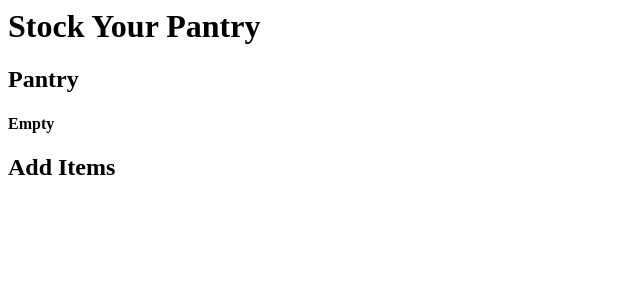
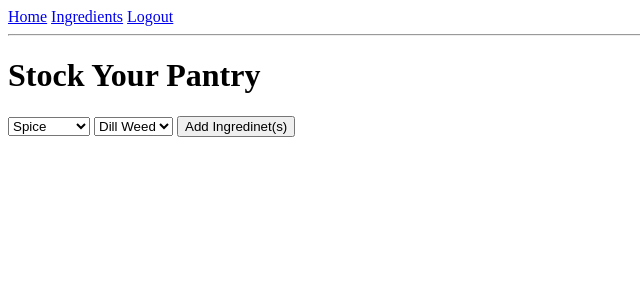
Before and after one commit to Joshhnatek/cmpe131proj, a Flask app: page /stock_pantry in a window 1280 px wide. Shown: the top 300 px of the page, without its empty margins (0-640 px from the left). Run offline with Flask 2, Linux system fonts and the light colour scheme; a user stored in the database is signed in; data comes from the database, SQL or seed files in the repository; both versions use the stored data as it was after the commit.

Commit message:
drop down menu for ingredient category and name

```diff
--- a/app/forms.py
+++ b/app/forms.py
@@ -1,7 +1,7 @@
 from flask_wtf import FlaskForm
-from wtforms import StringField, PasswordField, BooleanField, SubmitField
+from wtforms import StringField, PasswordField, BooleanField, SubmitField, SelectField
 from wtforms.validators import DataRequired, Email, EqualTo, ValidationError
-from app.models import User
+from app.models import User, Ingredients
 
 class User_Form(FlaskForm):
     email = StringField('Email', validators=[DataRequired()])
@@ -27,7 +27,7 @@ class Registration_Form(FlaskForm):
             raise ValidationError("Email is already in use")
 
 class Add_Ingredient_Form(FlaskForm):
-    category = StringField('Category', validators=[DataRequired()])
-    name = StringField('Name', validators=[DataRequired()])
+    category = SelectField('Category', choices= [])
+    name = SelectField('Name', choices= [])
     submit = SubmitField('Add Ingredinet(s)')
     confirm = SubmitField('Confirm')
--- a/app/routes.py
+++ b/app/routes.py
@@ -2,7 +2,7 @@ from app import app, db
 from flask import render_template, redirect, url_for, flash, request
 from app.forms import User_Form, Registration_Form, Add_Ingredient_Form
 from flask_login import current_user, login_user, logout_user, login_required
-from app.models import User
+from app.models import User, Ingredients
 from werkzeug.urls import url_parse
 
 
@@ -18,14 +18,18 @@ def ingredients():
     title = "Virtual Pantry"
     return render_template("ingredient_list.html", title = title, pantry = pantry)
 
-@app.route("/stock_pantry")
-
+@app.route("/stock_pantry", methods = ['GET', 'POST'])
 def stock_pantry():
     title = "Stock Pantry"
+
     form = Add_Ingredient_Form()
-    pantry = []
-    return render_template("stock_pantry.html", title = title, form = form,
-                    pantry = pantry)
+
+    items = Ingredients.query.with_entities(Ingredients.category).distinct()
+    form.category.choices = [(i.category, i.category) for i in items ]
+    # todo: add items within category choices
+    form.name.choices = [(i.id, i.name) for i in Ingredients.query.filter_by(category=items[0].category).all()]
+
+    return render_template("stock_pantry.html", title = title, form = form)
 
 @app.route("/login", methods = ['GET', 'POST'])
 def login():
--- a/app/templates/stock_pantry.html
+++ b/app/templates/stock_pantry.html
@@ -1,18 +1,15 @@
+{% extends 'base.html' %}
+
+{% block content %}
 <h1>Stock Your Pantry</h1>
 
 <div>
-<h2>Pantry</h2>
-    {% if pantry %}
-    <ul>
-    {% for item in pantry %}
-        <li>{{ item }}</li>
-    {% endfor %}
-    </ul>
-    {% else %}
-    <h4>Empty</h4>
-    {% endif %}
+    <form method = 'POST'>
+        {{form.category}}
+        {{form.name}}
+        {{form.submit}}
+
+    </form>
 </div>
 
-<div>
-    <h2>Add Items</h2>
-</div>
+{% endblock %}
```
Also changed, not shown: app/databases/app.db.
